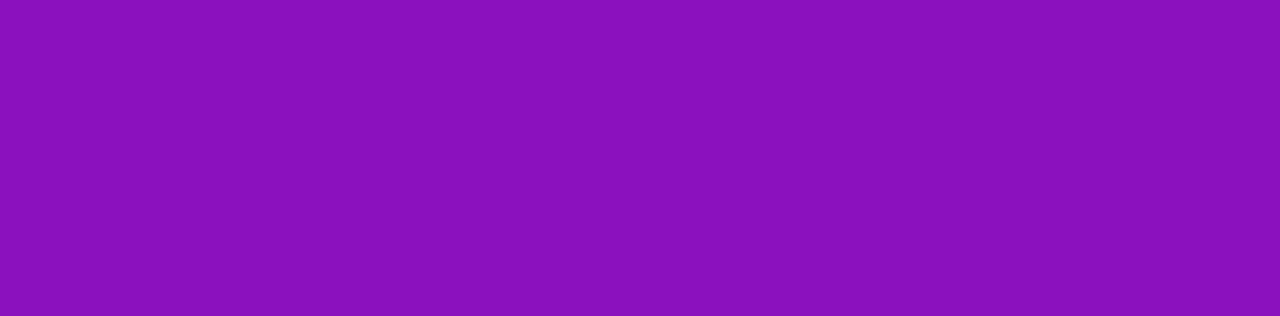
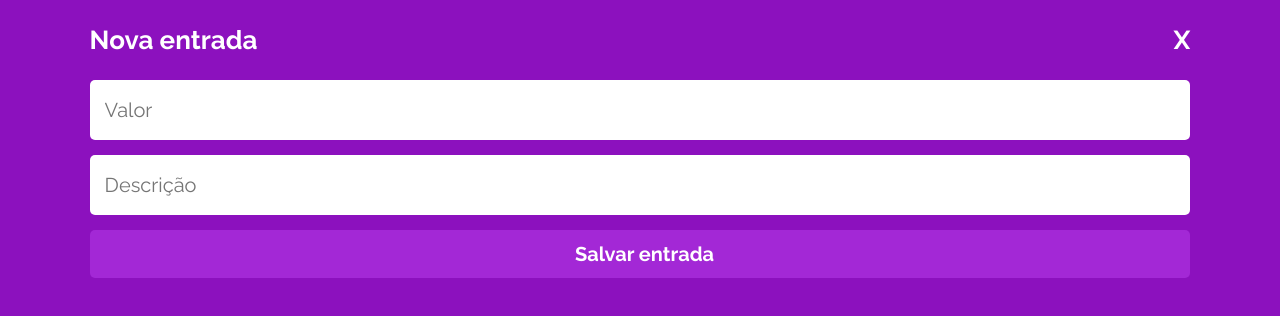
Before and after one commit to FilipeGarroteDev/projeto13-MyWallet-front, a JavaScript app: page /inflow in a window 1280 px wide. Before the commit this address had no page. Shown: the top 316 px of the page. Built offline with nearby package versions, Linux system fonts and the light colour scheme; a web font is replaced by a local one.

Commit message:
feat(Tela entradas) - Renderização da página de inserção de nova entrada financeira (layout)

```diff
--- /dev/null
+++ b/src/Common/Header.js
@@ -0,0 +1,18 @@
+import styled from "styled-components"
+
+
+const Header = styled.header`
+  height: 80px;
+  width: 86%;
+  display: flex;
+  justify-content: space-between;
+  align-items: center;
+
+  h1, span{
+    font-size: 26px;
+    font-weight: 700;
+    color: white;
+  }
+`
+
+export {Header}
--- a/src/Components/App/App.js
+++ b/src/Components/App/App.js
@@ -3,6 +3,8 @@ import {BrowserRouter, Routes, Route} from "react-router-dom"
 import SignIn from "../SignIn/SignIn"
 import SignUp from "../SignUp/SignUp"
 import Account from "../MainPage/Account"
+import Inflow from "../MainPage/Inflow"
+import Outflow from "../MainPage/Outflow"
 
 
 export default function App(){
@@ -15,6 +17,8 @@ export default function App(){
         <Route path="/" element={<SignIn/>}/>
         <Route path="/signup" element={<SignUp/>}/>
         <Route path="/account" element={<Account/>}/>
+        <Route path="/inflow" element={<Inflow/>}/>
+        <Route path="/outflow" element={<Outflow/>}/>
       </Routes>
       </BrowserRouter>
     </>
--- a/src/Components/MainPage/Account.js
+++ b/src/Components/MainPage/Account.js
@@ -1,4 +1,6 @@
+import { Link } from "react-router-dom";
 import styled from "styled-components";
+import { Header } from "../../Common/Header";
 
 export default function Account(){
 
@@ -12,14 +14,18 @@ export default function Account(){
         <span>Não há registros de entrada ou saída</span>
       </TransationsHistoric>
       <Movimentation>
+        <Link to="/inflow">
           <div>
             <h1>X</h1>
             <span>Nova entrada</span>
           </div>
+        </Link>
+        <Link to="/outflow">
           <div>
             <h1>X</h1>
             <span>Nova saída</span>
           </div>
+        </Link>
       </Movimentation>
     </Container>
   )
@@ -34,21 +40,7 @@ const Container = styled.div`
   align-items: center;
 `
 
-const Header = styled.header`
-  height: 80px;
-  width: 86%;
-  display: flex;
-  justify-content: space-between;
-  align-items: center;
-
-  h1, span{
-    font-size: 26px;
-    font-weight: 700;
-    color: white;
-  }
-`
-
-const TransationsHistoric = styled.header`
+const TransationsHistoric = styled.div`
   height: 67%;
   width: 86%;
   display: flex;
@@ -65,17 +57,20 @@ const TransationsHistoric = styled.header`
   }
 `
 
-const Movimentation = styled.header`
+const Movimentation = styled.div`
   height: 21%;
   width: 86%;
   display: flex;
-  justify-content: space-between;
   align-items: center;
   gap: 15px;
 
+  a{
+    height: 80%;
+    width: 100%;
+  }
+
   div{
-    height: 80%;
-    width: 47%;
+    height: 100%;
     border-radius: 5px;
     display: flex;
     flex-direction: column;
--- /dev/null
+++ b/src/Components/MainPage/Inflow.js
@@ -0,0 +1,28 @@
+import styled from "styled-components";
+import { Form } from "../../Common/Form";
+import { Header } from "../../Common/Header";
+
+export default function Inflow(){
+
+  return(
+    <Container>
+      <Header>
+        <h1>Nova entrada</h1>
+        <span>X</span>
+      </Header>
+      <Form>
+        <input type="number" placeholder="Valor" />
+        <input type="text" placeholder="Descrição" />
+        <button>Salvar entrada</button>
+      </Form>
+    </Container>
+  )
+}
+
+const Container = styled.div`
+  height: 100vh;
+  width: 100%;
+  display: flex;
+  flex-direction: column;
+  align-items: center;
+`
```
Also changed, not shown: src/Components/MainPage/Outflow.js (added). Lines whose indentation alone changed are shown as unchanged.
